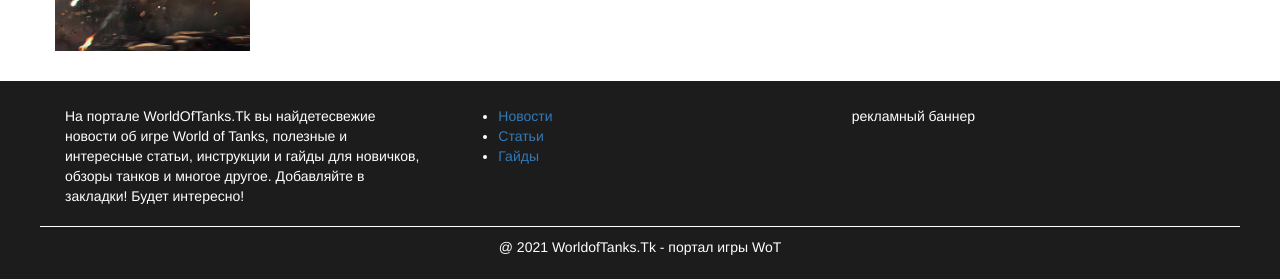
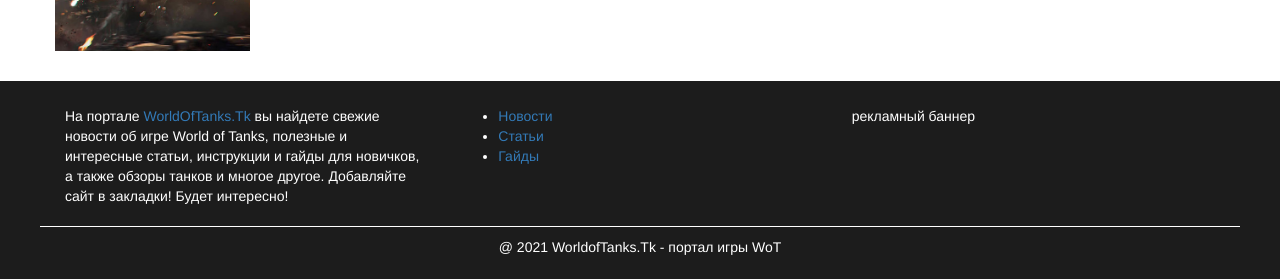
Before and after one commit to stblog/stblog.github.io, a Jekyll site: the page built from index.html, in a window 1280 px wide. Shown: the part 1561-1840 px from the top of the page. Built offline with Jekyll 4.4.1, drawn with Linux system fonts in a browser that asks for light colours.

Commit message:
Update footer.html

```diff
--- a/_includes/footer.html
+++ b/_includes/footer.html
@@ -2,7 +2,7 @@
 	<div class="container">
 		<div class="row columns">
 			<div class="col-sm-4">
-				<p>На портале WorldOfTanks.Tk вы найдетесвежие новости об игре World of Tanks, полезные и интересные статьи, инструкции и гайды для новичков, обзоры танков и многое другое. Добавляйте в закладки! Будет интересно!</p>
+				<p>На портале <a href="/">WorldOfTanks.Tk</a> вы найдете свежие новости об игре World of Tanks, полезные и интересные статьи, инструкции и гайды для новичков, а также обзоры танков и многое другое. Добавляйте сайт в закладки! Будет интересно!</p>
 			</div>
 			<div class="col-sm-4">
 				<ul class="f-menu">
```
